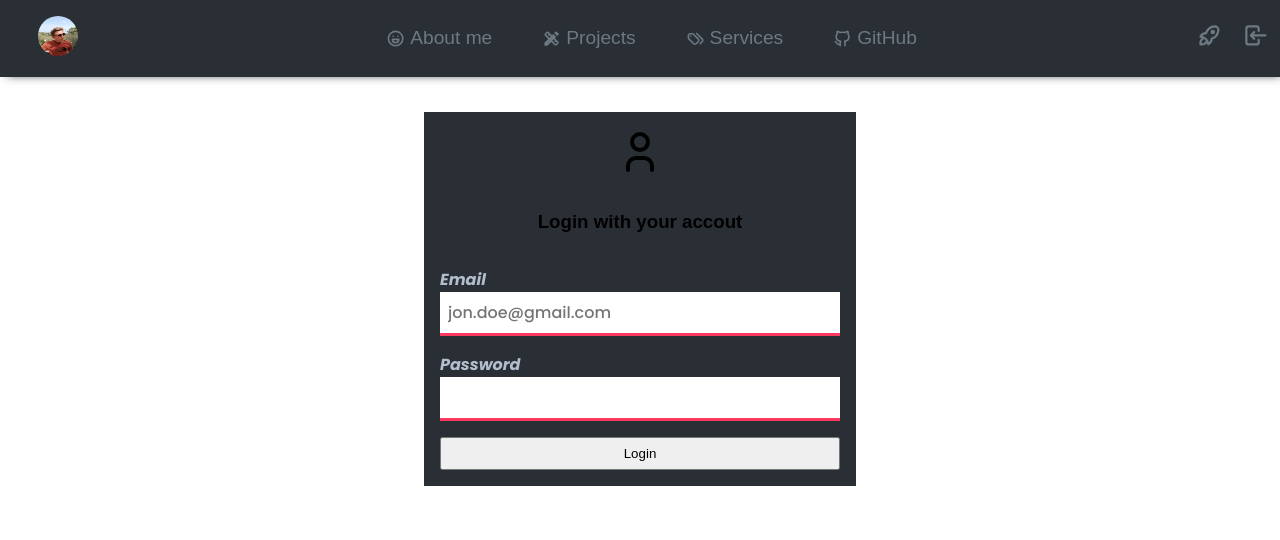
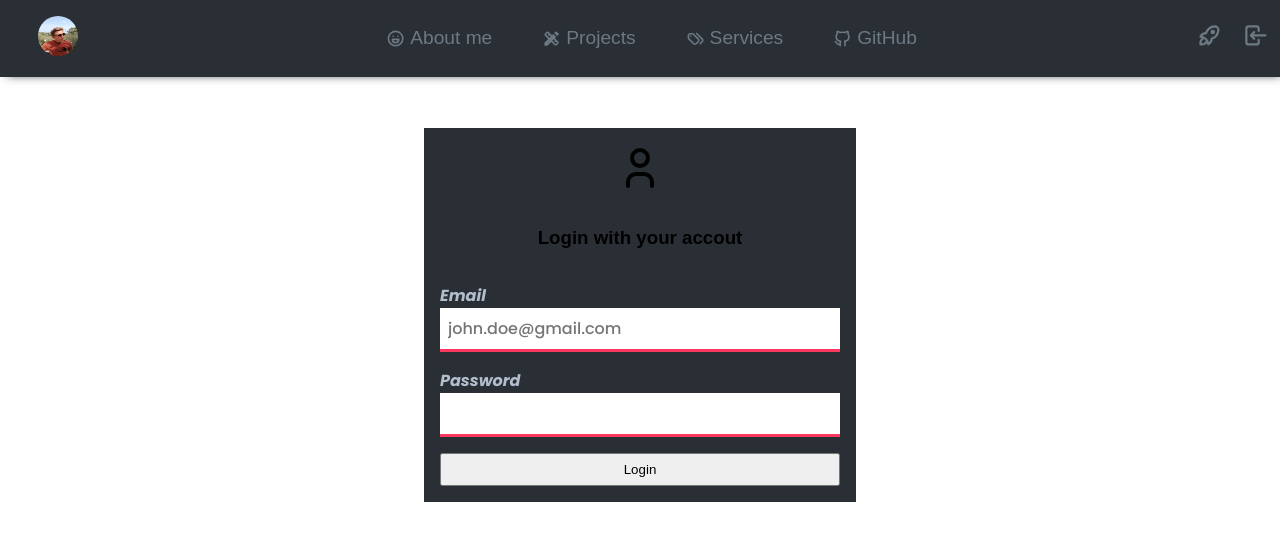
Before and after one commit to rikvik2006/rikvik-portfolio-next-client, a Next.js app: page /auth/login in a window 1280 px wide. Shown: the top 540 px of the page. Built offline with nearby package versions, Linux system fonts and the light colour scheme; a web font is replaced by a local one.

Commit message:
Styling the login

```diff
--- a/src/components/login/emailFiled.tsx
+++ b/src/components/login/emailFiled.tsx
@@ -26,7 +26,7 @@ const EmailField: FC = () => {
     return (
         <div className={style.container}>
             <label htmlFor="email">Email</label>
-            <input className={color} type="email" name="email" value={email} id="email" placeholder='jon.doe@gmail.com' onChange={handleChange} required />
+            <input className={color} type="email" name="email" value={email} id="email" placeholder='john.doe@gmail.com' onChange={handleChange} required />
         </div>
     )
 }
--- a/src/components/login/index.module.scss
+++ b/src/components/login/index.module.scss
@@ -19,4 +19,11 @@
         font-weight: bold;
         color: var(--gray2);
     }
+
+    .error {
+        color: var(--gray2);
+        margin-top: 0.2em;
+        font-size: 0.9em;
+        font-weight: 500;
+    }
 }
--- a/src/components/login/passwordFiled.tsx
+++ b/src/components/login/passwordFiled.tsx
@@ -4,6 +4,7 @@ import style from "./index.module.scss";
 const PasswordFiled: FC = () => {
     const [password, setPassword] = useState('');
     const [color, setColor]: [any, any] = useState(null);
+    const [error, setError]: [any, any] = useState(null);
 
     const RegEx = /^(?=.*\d)(?=.*[a-z])(?=.*[A-Z])(?=.*[a-zA-Z]).{8,}$/gm
 
@@ -14,8 +15,10 @@ const PasswordFiled: FC = () => {
     const handleChange = (event: any) => {
         if (!isVaildPassword(event.target.value)) {
             setColor(null);
+            setError("The password must consist of between 6 and 24 characters, and must contain at least one number.");
         } else {
             setColor("setColor");
+            setError(null);
         }
 
         setPassword(event.target.value);
@@ -25,6 +28,7 @@ const PasswordFiled: FC = () => {
         <div className={style.container}>
             <label htmlFor="password">Password</label>
             <input className={color} type="password" name="password" id="password" value={password} onChange={handleChange} required />
+            {error && <div className={style.error}>{error}</div>}
         </div>
     )
 }
--- a/src/pages/auth/index.module.scss
+++ b/src/pages/auth/index.module.scss
@@ -12,9 +12,11 @@
         flex-direction: column;
         background-color: var(--gray5);
         padding: 1em;
-        min-width: 27em;
-        min-height: auto;
+        // min-width: 27em;
+        width: clamp(20em, 27em, 30em);
+        // min-height: auto;
         gap: 1em;
+        margin: 1em;
 
         h3 {
             font-family: 'Cubano', sans-serif;
```
